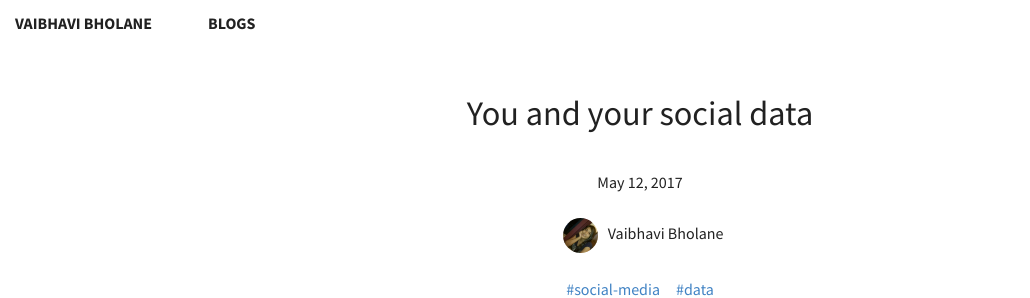
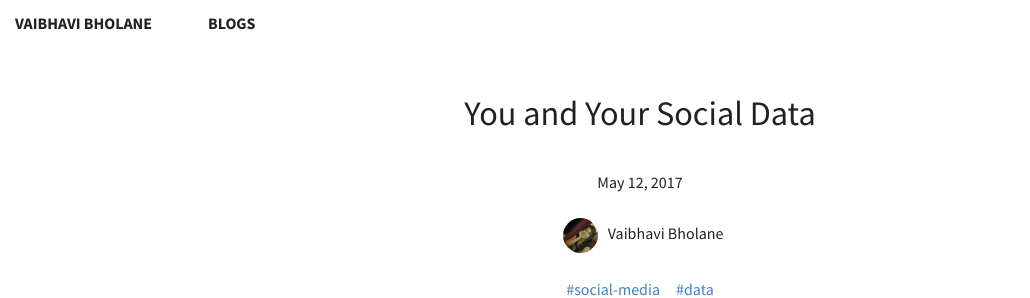
Before and after one commit to vaibhavibholane/vaibhavibholane.github.io, a Jekyll site: the page built from _posts/blogs/2017-05-12-you-and-your-social-data.markdown, in a window 1280 px wide and 900 px high. Shown: the top 298 px of the window, without its empty margins (0-1030 px from the left). Built offline with Jekyll 4.4.1, drawn with Linux system fonts in a browser that asks for light colours; comment, search, counter and statistics services are not loaded.

```diff
--- a/_posts/blogs/2017-05-12-you-and-your-social-data.markdown
+++ b/_posts/blogs/2017-05-12-you-and-your-social-data.markdown
@@ -1,5 +1,5 @@
 ---
-title: You and your social data
+title: You and Your Social Data
 img: http://vaibhavibholane.github.io/static/images/you-and-your-social-data/you-and-your-social-data.jpg
 layout: post
 comments: true
```
